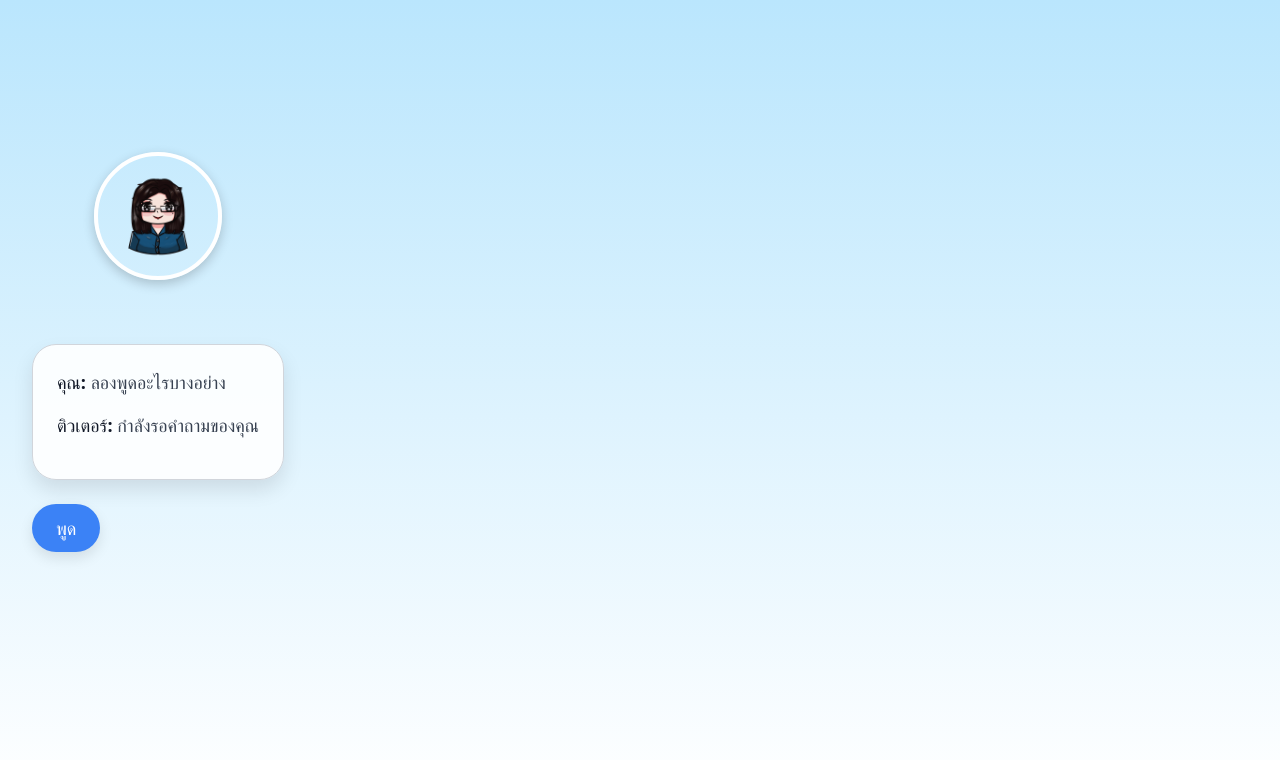
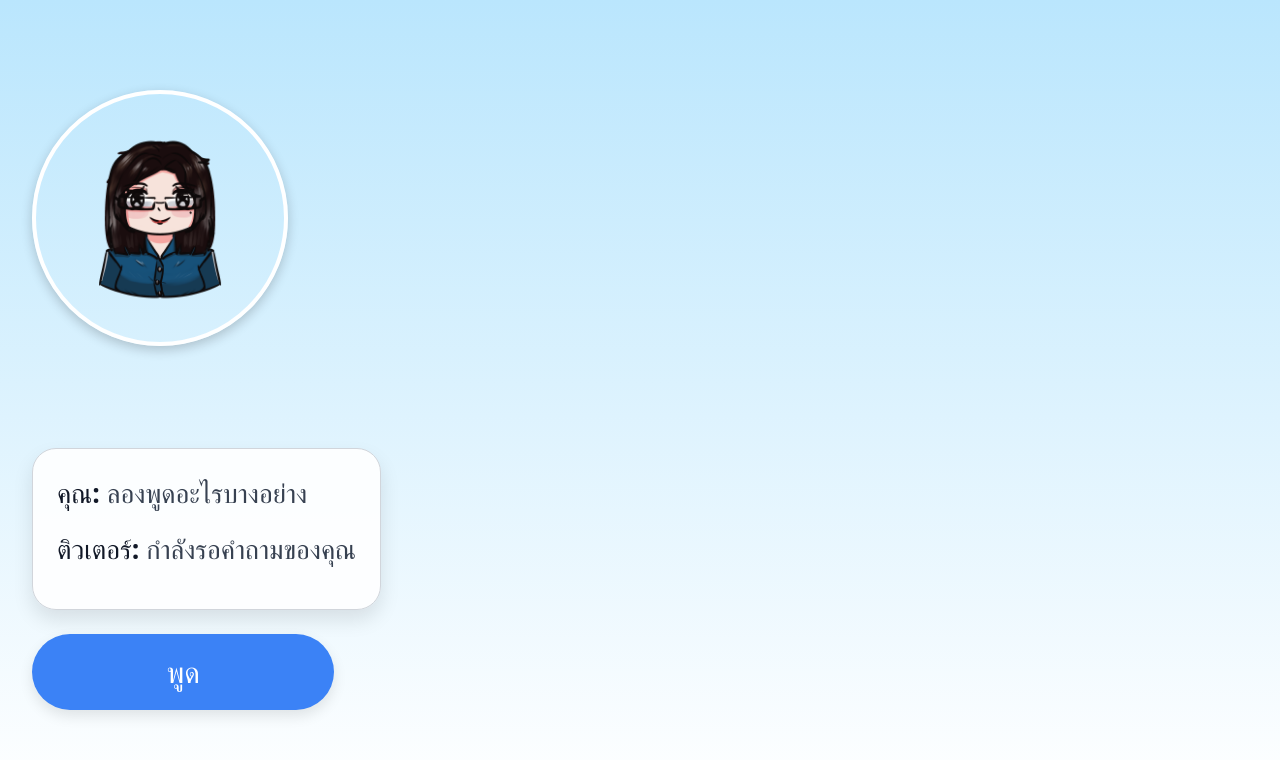
Before and after one commit to zymple/iamteacher, a React (Vite) app: page / in a window 1280 px wide. Shown: the top 760 px of the page. Built offline with nearby package versions, Linux system fonts and the light colour scheme; no server answers.

Commit message:
make elements bigger

```diff
--- a/src/App.css
+++ b/src/App.css
@@ -30,12 +30,8 @@ body {
 }
 
 .avatar {
-  position: absolute;
-  top: -80px;
-  left: 50%;
-  transform: translateX(-50%);
-  width: 128px;
-  height: 128px;
+  width: 256px;
+  height: 256px;
   border-radius: 50%;
   border: 4px solid white;
   box-shadow: 0 4px 12px rgba(0, 0, 0, 0.2);
@@ -54,7 +50,7 @@ body {
 }
 
 .dialogue-text {
-  font-size: 1.125rem;
+  font-size: 20pt;
   color: #374151;
   margin-bottom: 1rem;
 }
@@ -66,9 +62,11 @@ body {
 .control-button {
   margin-top: 1.5rem;
   padding: 0.75rem 1.5rem;
-  font-size: 1.125rem;
+  font-size: 22pt;
   font-weight: 700;
   color: white;
+  width: 8cm;
+  height: 2cm;
   border: none;
   border-radius: 9999px;
   box-shadow: 0 6px 14px rgba(0, 0, 0, 0.1);
```
